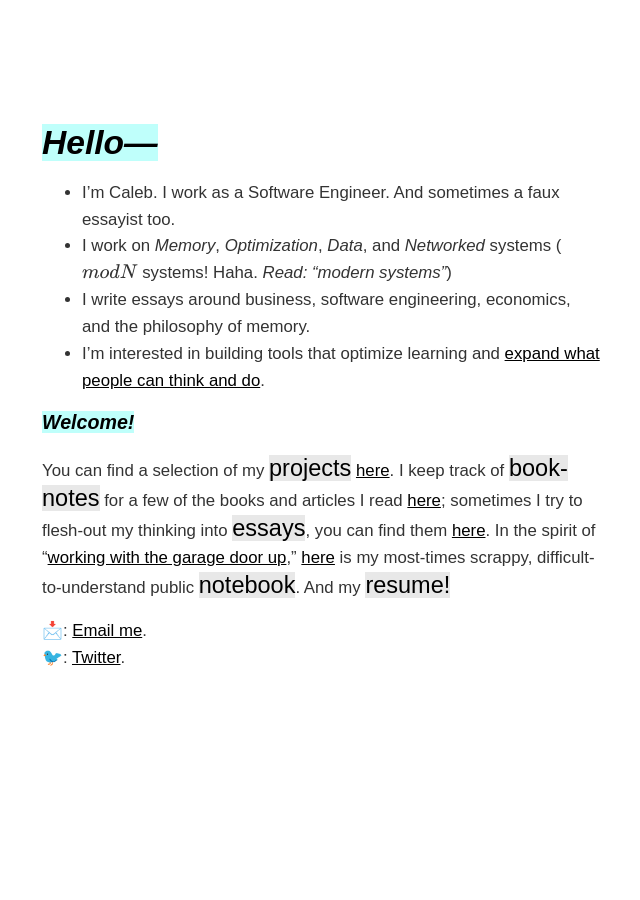
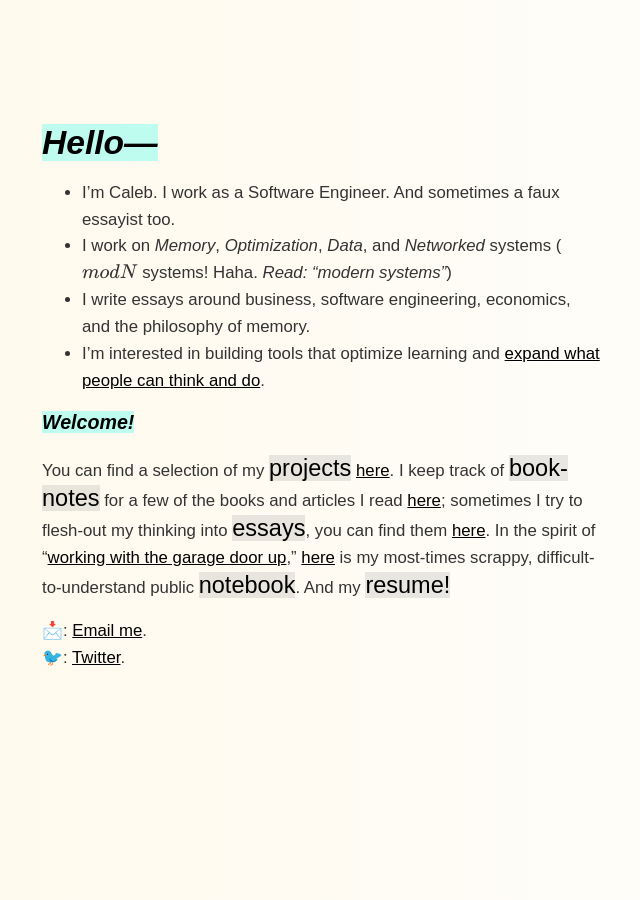
Before and after one commit to dCO2/rococo, a Jekyll site: the page built from index.md, in a window 1280 px wide. Shown: the whole page, without its empty margins (334-974 px from the left). Built offline with Jekyll 4.4.1, drawn with Linux system fonts in a browser that asks for light colours; some web fonts are replaced; formulas are drawn with MathJax 3.

Commit message:
Made background a linear-gradient of cosmic latte

```diff
--- a/assets/css/styles.css
+++ b/assets/css/styles.css
@@ -15,6 +15,7 @@ body {
     font-family: 'LMRomanDemi10', sans-serif; */
     text-align: left;
     font-size: 14px;
+    background-image: linear-gradient(to right, rgb(255,248,231,1), rgb(255,248,231,0));
 
 }
 
```
